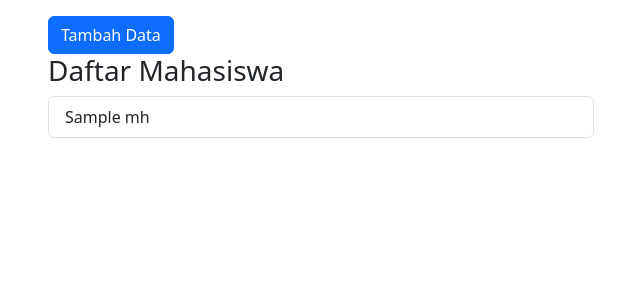
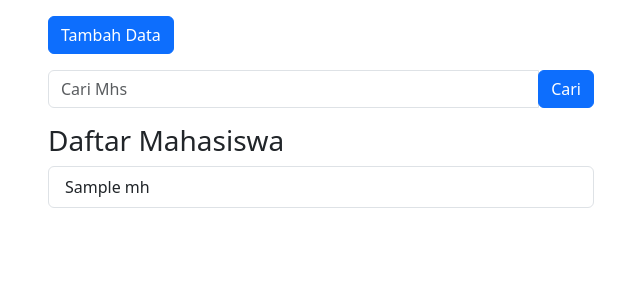
Before and after one commit to rianwahyu/learnphpmvc, a PHP site: the page made by app/views/mahasiswa/index.php in a window 1280 px wide. Shown: the part 56-356 px from the top of the page, without its empty margins (34-674 px from the left). Run offline with PHP 8.4, Linux system fonts and the light colour scheme; the template is opened without the code that fills it: most values are stand-ins (such as "Sample title", 1, 10 or a date in 2020); some libraries are stand-ins or nearby versions.

Commit message:
cari mahasiswa

```diff
--- a/app/views/mahasiswa/index.php
+++ b/app/views/mahasiswa/index.php
@@ -6,13 +6,31 @@
         </div>
     </div>
 
-    <div class="row">
+    <div class="row mb-3">
         <div class="col-lg-6">
             <button type="button" class="btn btn-primary tombolTambahData" data-toggle="modal" data-target="#formModal">
                 Tambah Data
             </button>
+        </div>
+    </div>
 
-            <br>
+    <div class="row mb-3">
+        <div class="col-lg-6">
+            <form action="<?= BASE_URL; ?>/mahasiswa/cari/" method="POST">
+                <div class="input-group">
+                    <input type="text" class="form-control" placeholder="Cari Mhs" name="keyword" id="keyword" autocomplete="off">
+                    <div class="input-group-append">
+                        <button class="btn btn-primary" type="submit" id="tombolCari">Cari</button>
+                    </div>
+                </div>
+
+            </form>
+        </div>
+    </div>
+
+    <div class="row">
+        <div class="col-lg-6">
+
 
             <h3>Daftar Mahasiswa</h3>
             <ul class="list-group">
@@ -43,7 +61,7 @@
             </div>
             <div class="modal-body">
                 <form action="<?= BASE_URL; ?>/mahasiswa/tambah" method="POST">
-                <input type="hidden" name="id" id="id"/>
+                    <input type="hidden" name="id" id="id" />
                     <div class="form-group">
                         <label for="nama">Nama</label>
                         <input type="text" class="form-control" id="nama" placeholder="Nama" name="nama">
```
Also changed, not shown: app/controllers/Mahasiswa.php (+8 -0 lines), app/model/Mahasiswa_model.php (+13 -0 lines).
